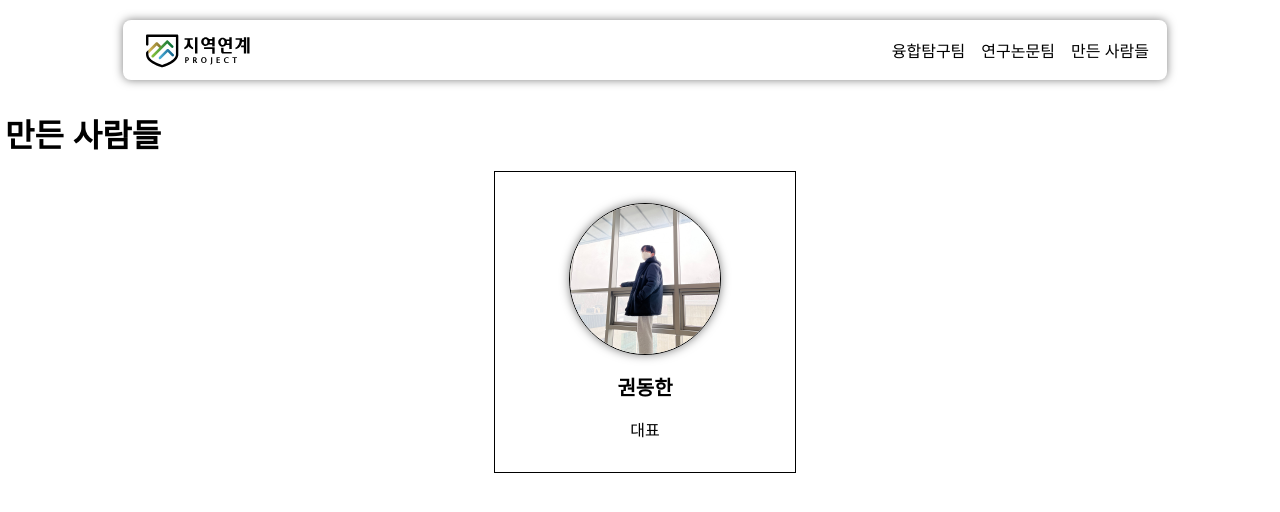
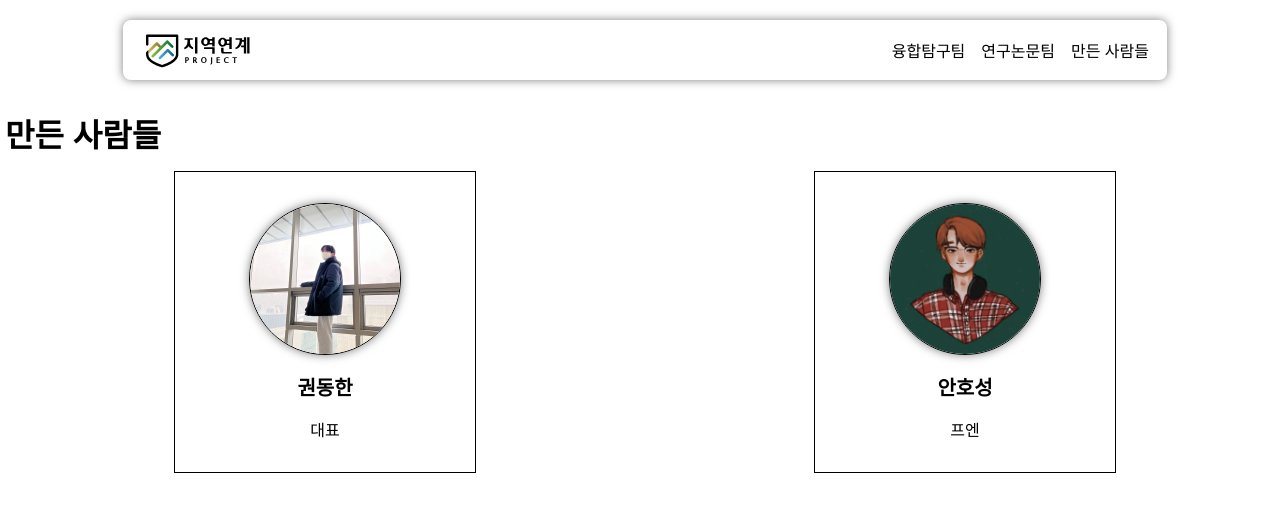
Before and after one commit to BetaTester772/projecthana.kr, a React (Vite) app: page /credit in a window 1280 px wide. Shown: the top 512 px of the page. Built offline with nearby package versions, Linux system fonts and the light colour scheme; a web font is replaced by a local one.

Commit message:
add credit profile of hoseong

```diff
--- a/src/Credit.jsx
+++ b/src/Credit.jsx
@@ -3,6 +3,7 @@ import styled from '@emotion/styled';
 import CreditItem from './components/CreditItem.jsx';
 
 import RyanPhoto from './assets/pfp/ryan.png';
+import HoseogPhoto from './assets/pfp/hoseong.jpg';
 
 export default function Credit() {
   return (
@@ -13,6 +14,8 @@ export default function Credit() {
         <ItemArea>
           <CreditItem name={ '권동한' } role={ '대표' } links={ [] }
                       profile={ RyanPhoto }/>
+          <CreditItem name={ '안호성' } role={ '프엔' } links={ [] }
+                      profile={ HoseogPhoto }/>
         </ItemArea>
       </Container>
     </>
```
Also changed, not shown: src/assets/pfp/hoseong.jpg (added).
